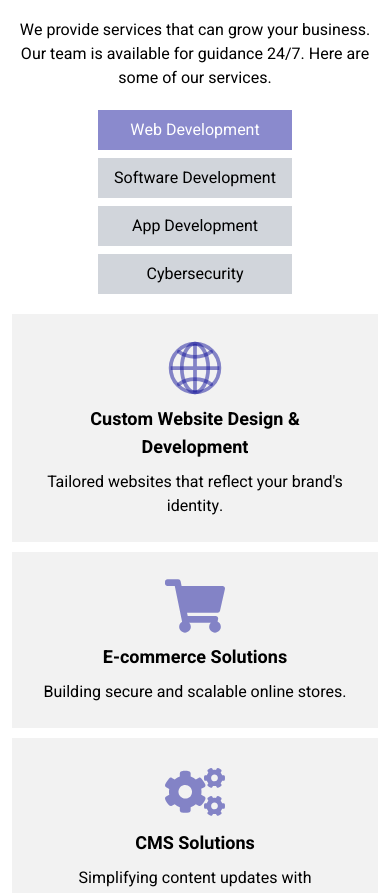
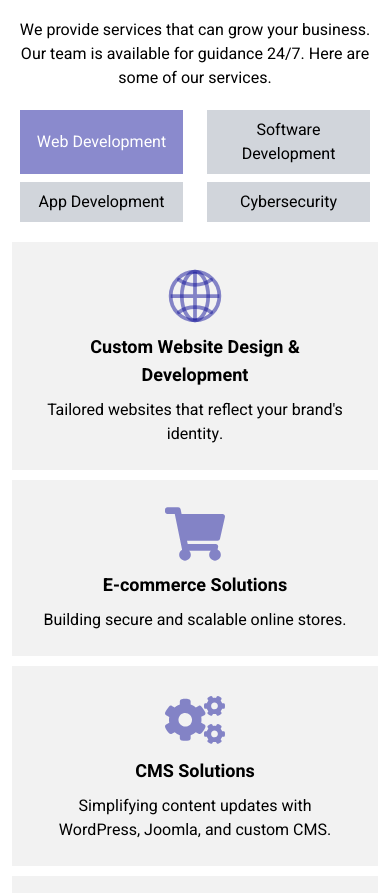
Before and after one commit to zzayd30/CodeEase-Front-End, a React (Vite) app: page /Education in a window 390 px wide. Shown: the part 1073-1966 px from the top of the page. Built offline with nearby package versions, Linux system fonts and the light colour scheme.

Commit message:
Updated Services
U

```diff
--- a/src/components/Service.jsx
+++ b/src/components/Service.jsx
@@ -165,7 +165,7 @@ const Services = () => {
         </p>
       </div>
 
-      <div className="grid md:grid-cols-2 lg:grid-cols-4 justify-center my-5 gap-2">
+      <div className="grid grid-cols-2 lg:grid-cols-4 justify-center my-5 gap-2">
         <button
           className={`px-4 duration-300 ease-in-out py-2 mx-2 ${
             activeCategory === "webDevelopment"
```
